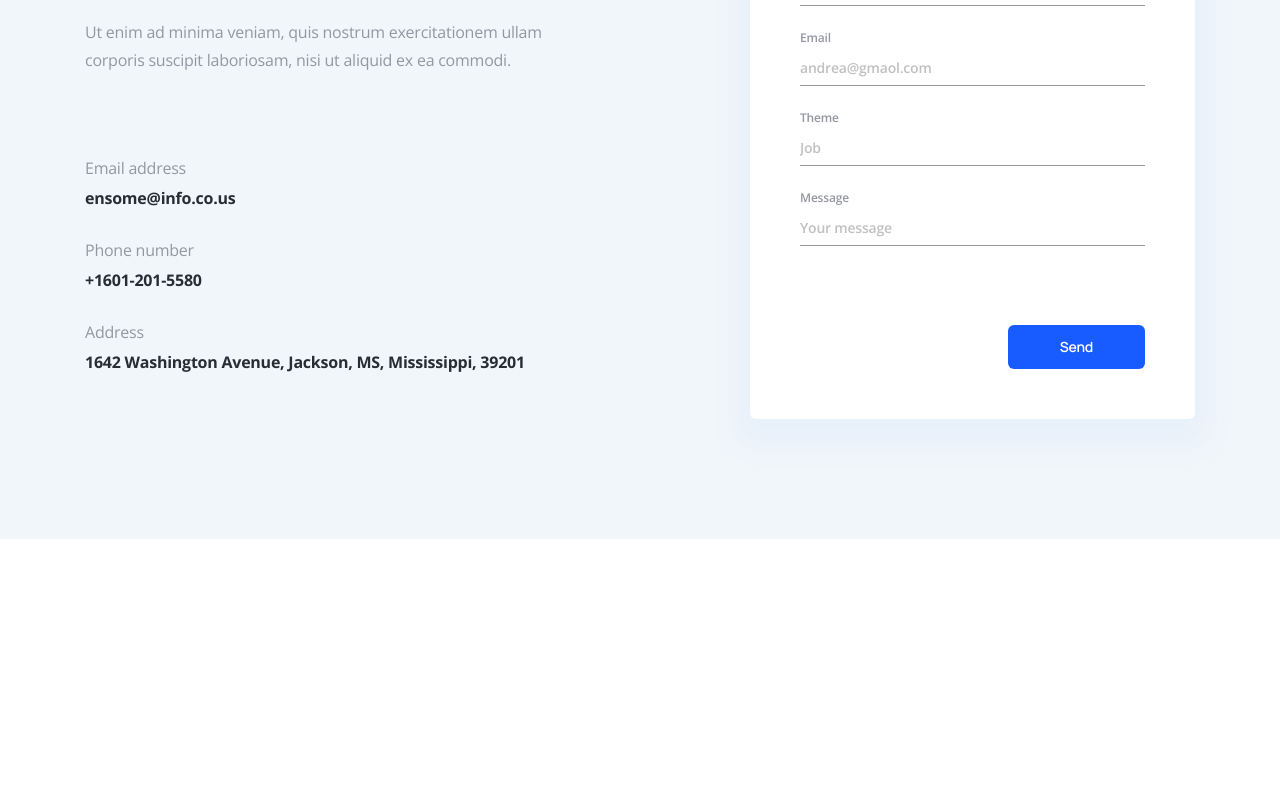
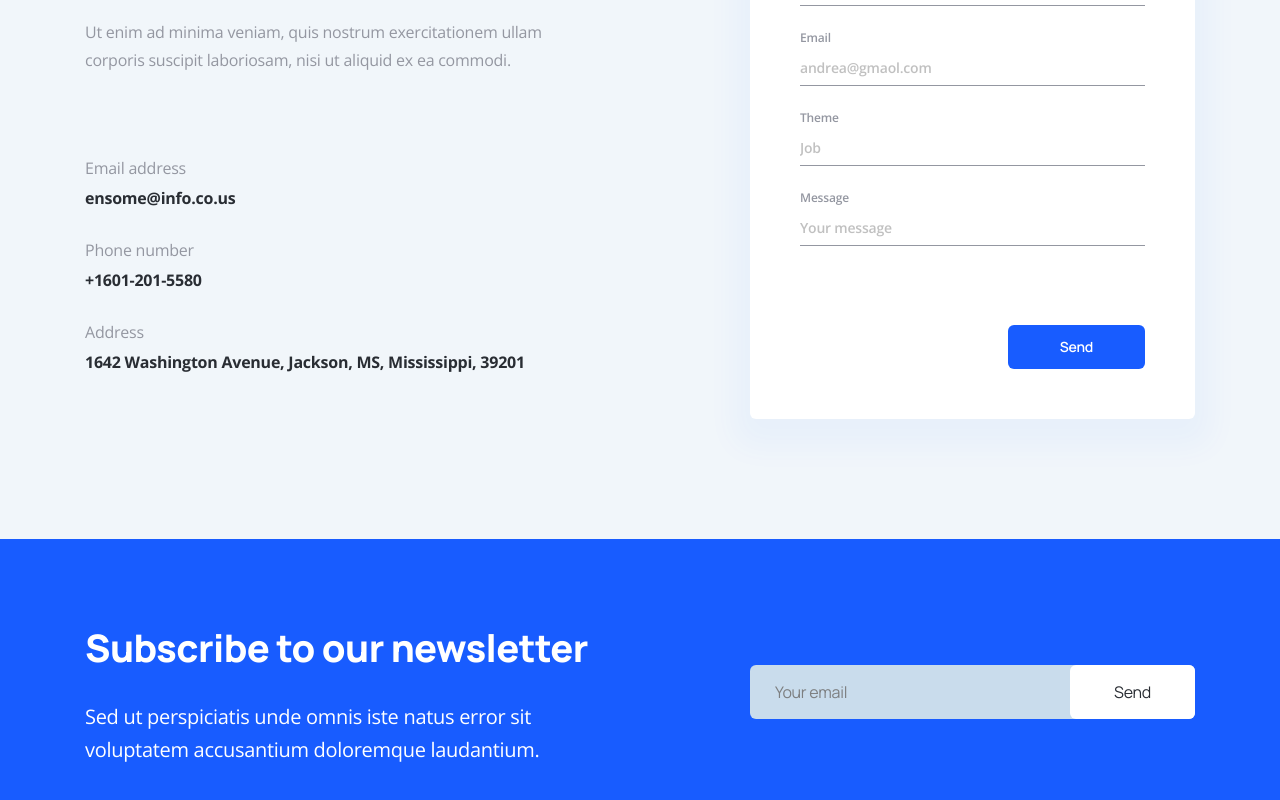
Before and after one commit to vlad4k5/react-ensome, a React (Create React App) app: page / in a window 1280 px wide. Shown: the part 5346-6146 px from the top of the page. Before the commit the page ends 5885 px from the top, so only its background shows below. Built offline with nearby package versions, Linux system fonts and the light colour scheme.

Commit message:
add SubscribeSection component

```diff
--- /dev/null
+++ b/src/components/SubscribeSection/SubscribeSection.jsx
@@ -0,0 +1,20 @@
+import s from './SubscribeSection.module.scss'
+
+const SubscribeSection = () => {
+  return (
+    <div className={s.subscribeContainer}>
+      <div className={s.subscribeSection}>
+        <div className={s.subscribeInfo}>
+          <h3>Subscribe to our newsletter</h3>
+          <p>Sed ut perspiciatis unde omnis iste natus error sit voluptatem accusantium doloremque laudantium.</p>
+        </div>
+        <form>
+          <input placeholder='Your email'/>
+          <button>Send</button>
+        </form>
+      </div>
+    </div>
+  )
+}
+
+export default SubscribeSection
--- /dev/null
+++ b/src/components/SubscribeSection/SubscribeSection.module.scss
@@ -0,0 +1,63 @@
+@import '../../assets/styles/variables.scss';
+@import '../../assets/styles/mixins.scss';
+
+
+.subscribeContainer {
+  background-color: $blue;
+
+  .subscribeSection {
+    max-width: 1110px;
+    margin: 0 auto;
+    display: flex;
+    justify-content: space-between;
+    gap: 10px;
+    align-items: center;
+    padding: 80px 0;
+
+    .subscribeInfo {
+      max-width: 540px;
+
+      h3 {
+        @include headlineMedium;
+        color: $white;
+      }
+
+      p {
+        @include paragraphBig;
+        margin-top: 25px;
+        font-weight: 400;
+        color: $white;
+      }
+    }
+
+    form {
+      display: flex;
+      align-items: center;
+      max-width: 445px;
+      height: 54px;
+      background-color: $blueGray;
+      border-radius: 6px;
+
+      input {
+        outline: none;
+        width: 270px;
+        margin: 0 25px;
+
+        &::placeholder {
+          opacity: 0.9;
+        }
+      }
+
+      button {
+        @include button;
+        background-color: $white;
+        width: 125px;
+        padding: 15px 0;
+
+        &:hover {
+          background-color: darken($white, 8%);
+        }
+      }
+    }
+  }
+}
--- a/src/pages/Home/Home.jsx
+++ b/src/pages/Home/Home.jsx
@@ -6,6 +6,7 @@ import CompanyOverview from '../../components/CompanyOverview/CompanyOverview';
 import CompanyReviews from '../../components/CompanyReviews/CompanyReviews';
 import ContactUs from '../../components/ContactUs/ContactUs';
 import Features from '../../components/Features/Features';
+import SubscribeSection from '../../components/SubscribeSection/SubscribeSection';
 
 const Home = () => {
   return (
@@ -17,6 +18,7 @@ const Home = () => {
       <CompanyReviews />
       <CompanyOverview />
       <ContactUs />
+      <SubscribeSection />
     </>
   );
 };
```
